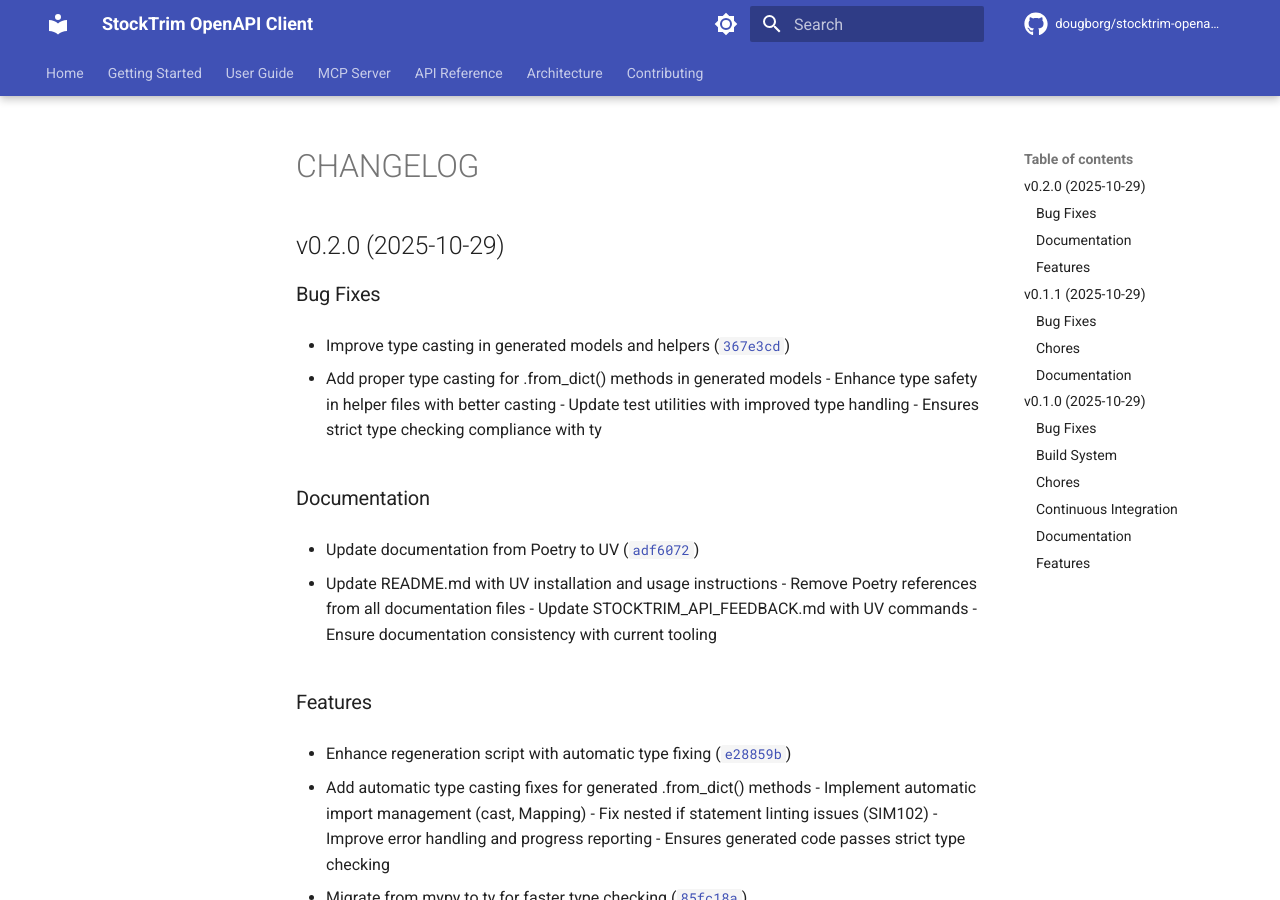
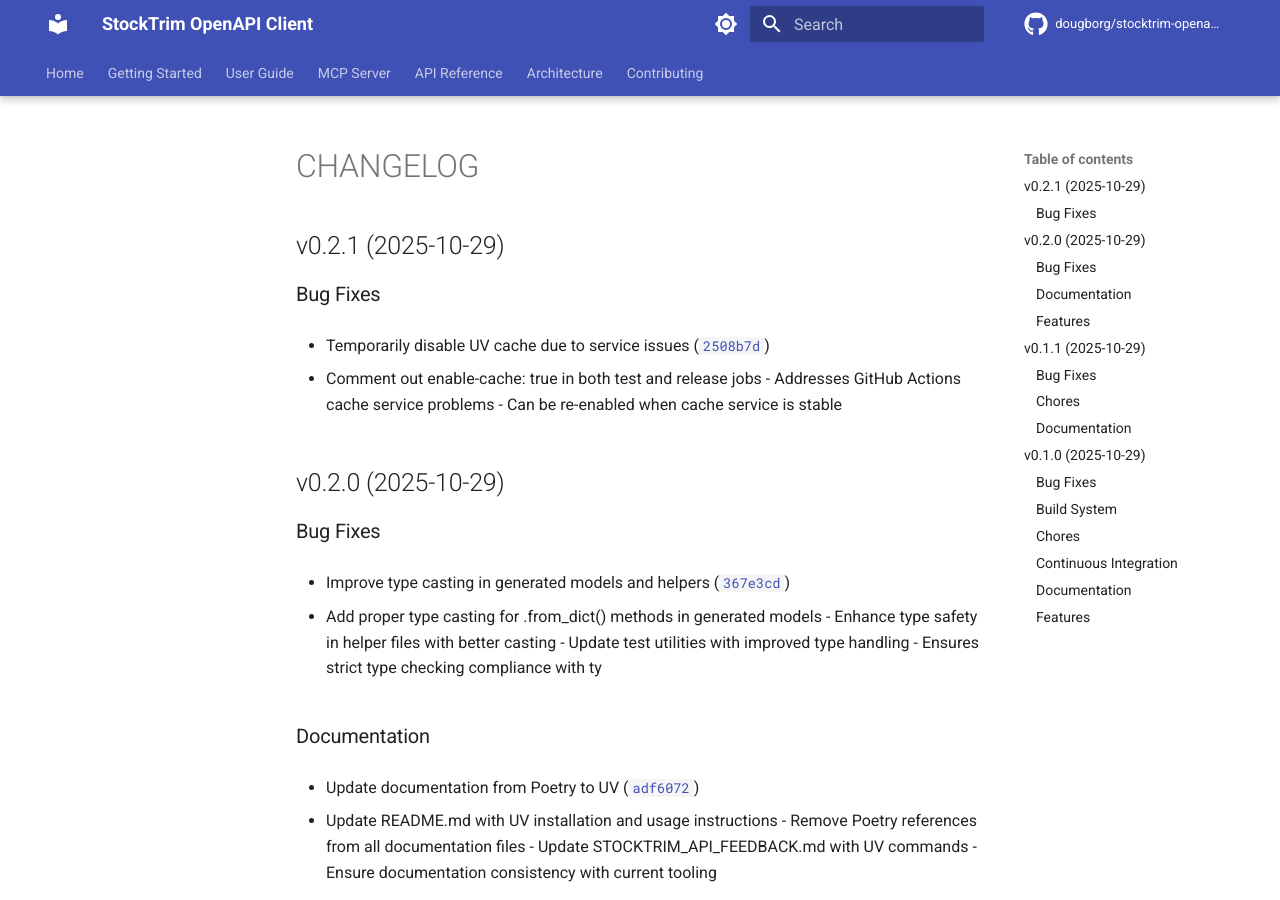
Before and after one commit to dougborg/stocktrim-openapi-client, an MkDocs documentation site: the page built from docs/CHANGELOG.md, in a window 1280 px wide and 900 px high. Built offline with MkDocs 1.6.1 and Material for MkDocs 9.7.7, drawn with Linux system fonts in a browser that asks for light colours; comment, search, counter and statistics services are not loaded; the version menu is left out.

Commit message:
chore(release): client v0.2.1

```diff
--- a/docs/CHANGELOG.md
+++ b/docs/CHANGELOG.md
@@ -1,6 +1,16 @@
 # CHANGELOG
 
 <!-- version list -->
+
+## v0.2.1 (2025-10-29)
+
+### Bug Fixes
+
+- Temporarily disable UV cache due to service issues
+  ([`2508b7d`](https://github.com/dougborg/stocktrim-openapi-client/commit/2508b7daa0f7f526e543c106a56d522740f42b8b))
+
+- Comment out enable-cache: true in both test and release jobs - Addresses GitHub
+  Actions cache service problems - Can be re-enabled when cache service is stable
 
 ## v0.2.0 (2025-10-29)
 
--- a/pyproject.toml
+++ b/pyproject.toml
@@ -1,6 +1,6 @@
 [project]
 name = "stocktrim-openapi-client"
-version = "0.2.0"
+version = "0.2.1"
 description = "A modern, pythonic StockTrim Inventory Management API client with automatic retries, rate limiting, and smart pagination"
 authors = [
     {name = "Doug Borg", email = "dougborg@dougborg.org"},
--- a/stocktrim_public_api_client/__init__.py
+++ b/stocktrim_public_api_client/__init__.py
@@ -5,7 +5,7 @@ A modern, pythonic StockTrim Inventory Management API client with automatic
 retries and custom authentication.
 """
 
-__version__ = "0.2.0"
+__version__ = "0.2.1"
 
 from .stocktrim_client import StockTrimClient
 from .utils import (
```
